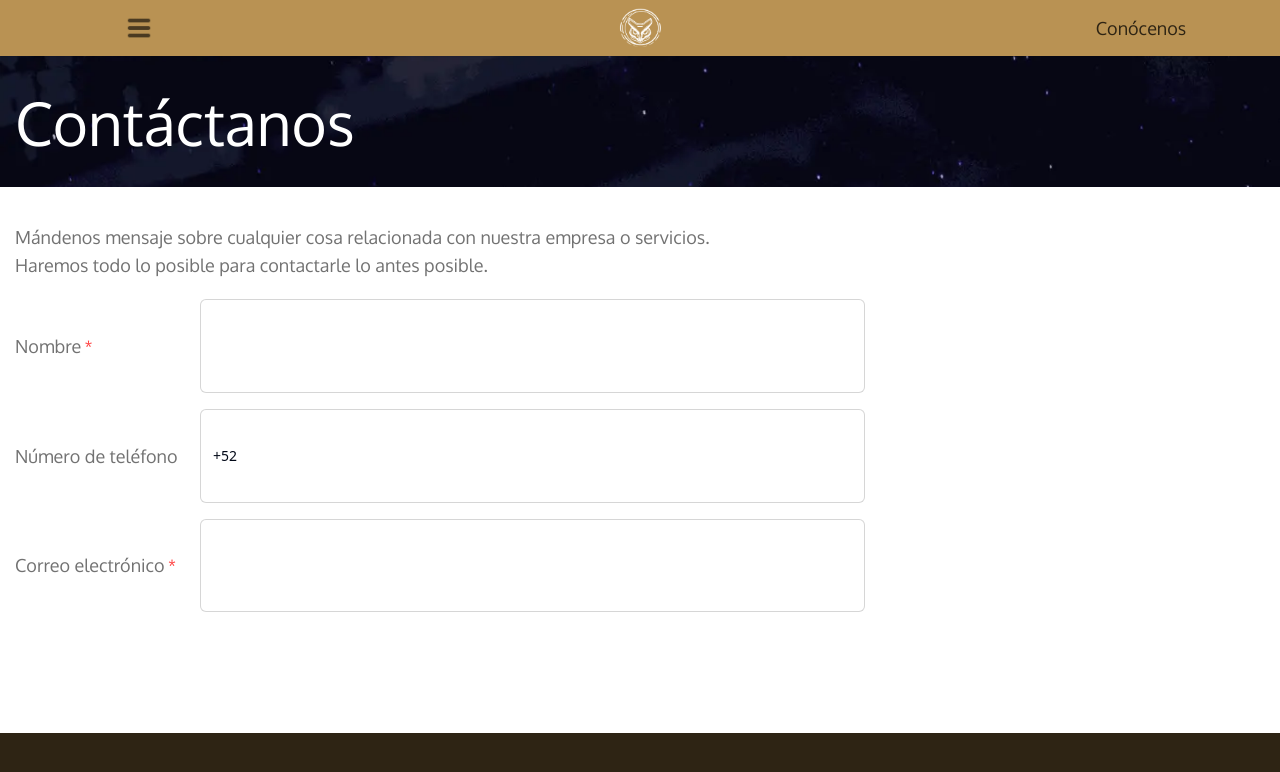
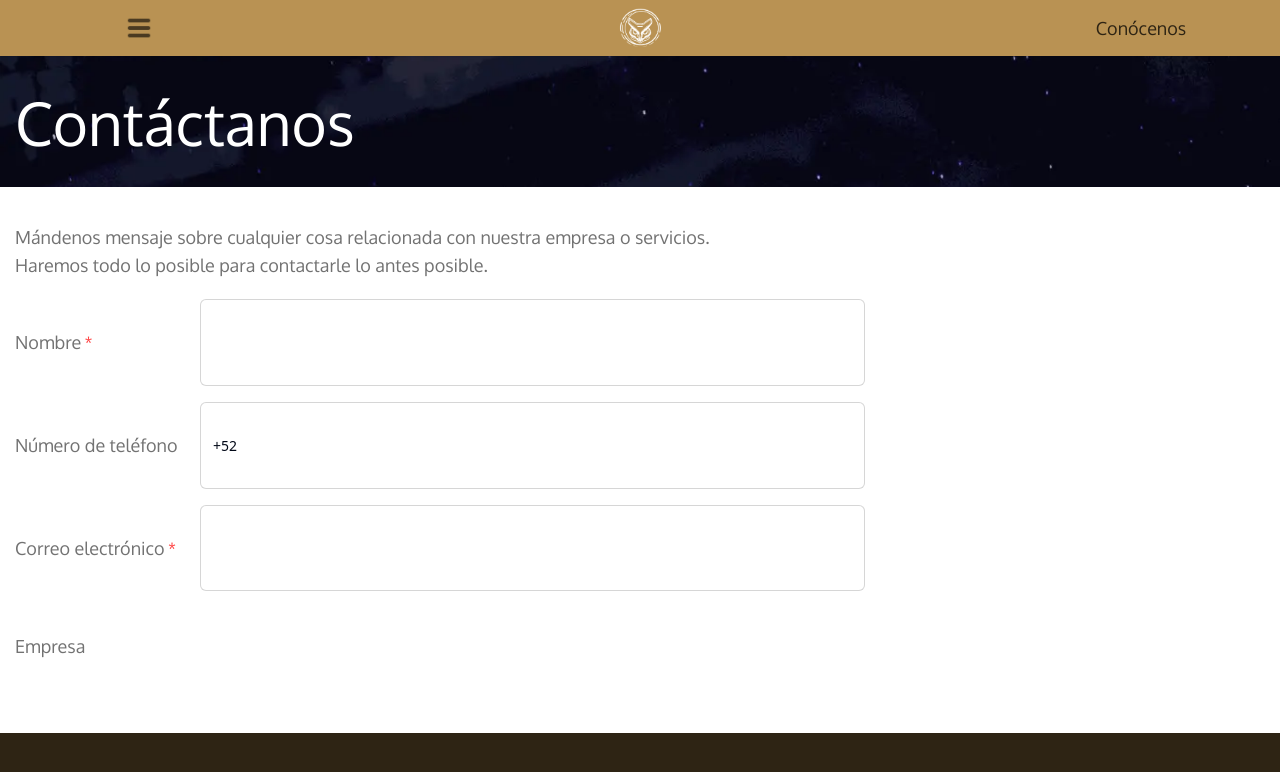
Before and after one commit to saulkurosaki/IZTAC-MUSIC-COMPANY, a Next.js app: page /contact-us in a window 1280 px wide. Shown: the top 772 px of the page. Built offline with nearby package versions, Linux system fonts and the light colour scheme.

Commit message:
feat(ContactForm): implement the fourth FormField component label

```diff
--- a/components/contact-us/ContactForm.tsx
+++ b/components/contact-us/ContactForm.tsx
@@ -122,9 +122,9 @@ const ContactForm = () => {
                       <FormItem className="w-full flex-grow flex items-center py-2">
                         <FormControl>
                           <div className="w-full h-full flex">
-                            {/* <p className="w-[185px] h-full flex items-center text-lg text-[#727272] oxygen">
+                            <p className="w-[185px] h-full flex items-center text-lg text-[#727272] oxygen">
                               Empresa
-                            </p> */}
+                            </p>
                             {/* <Input
                               {...field}
                               className="w-[665px] h-full border-[#3d3d3d36]"
```
